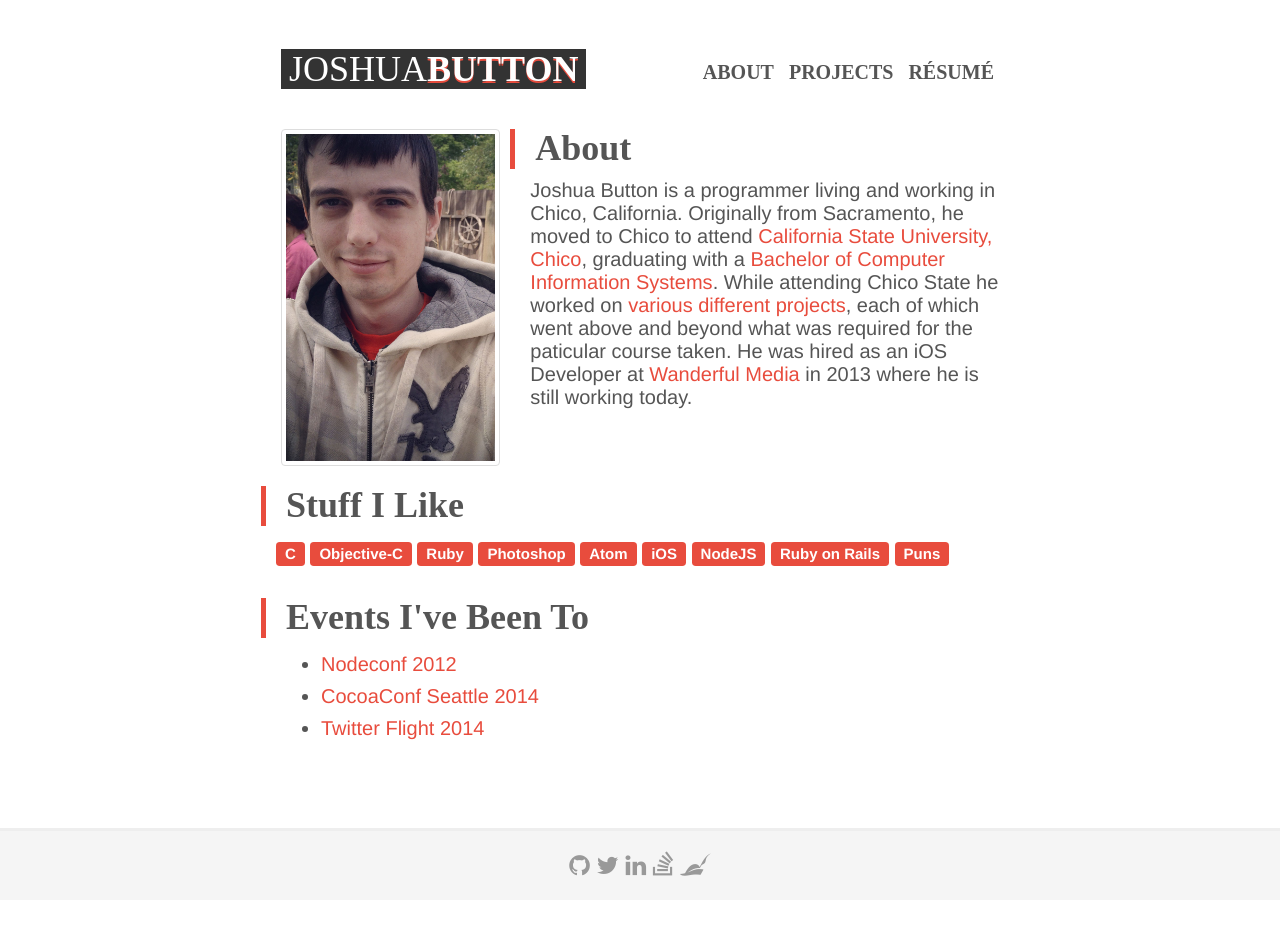
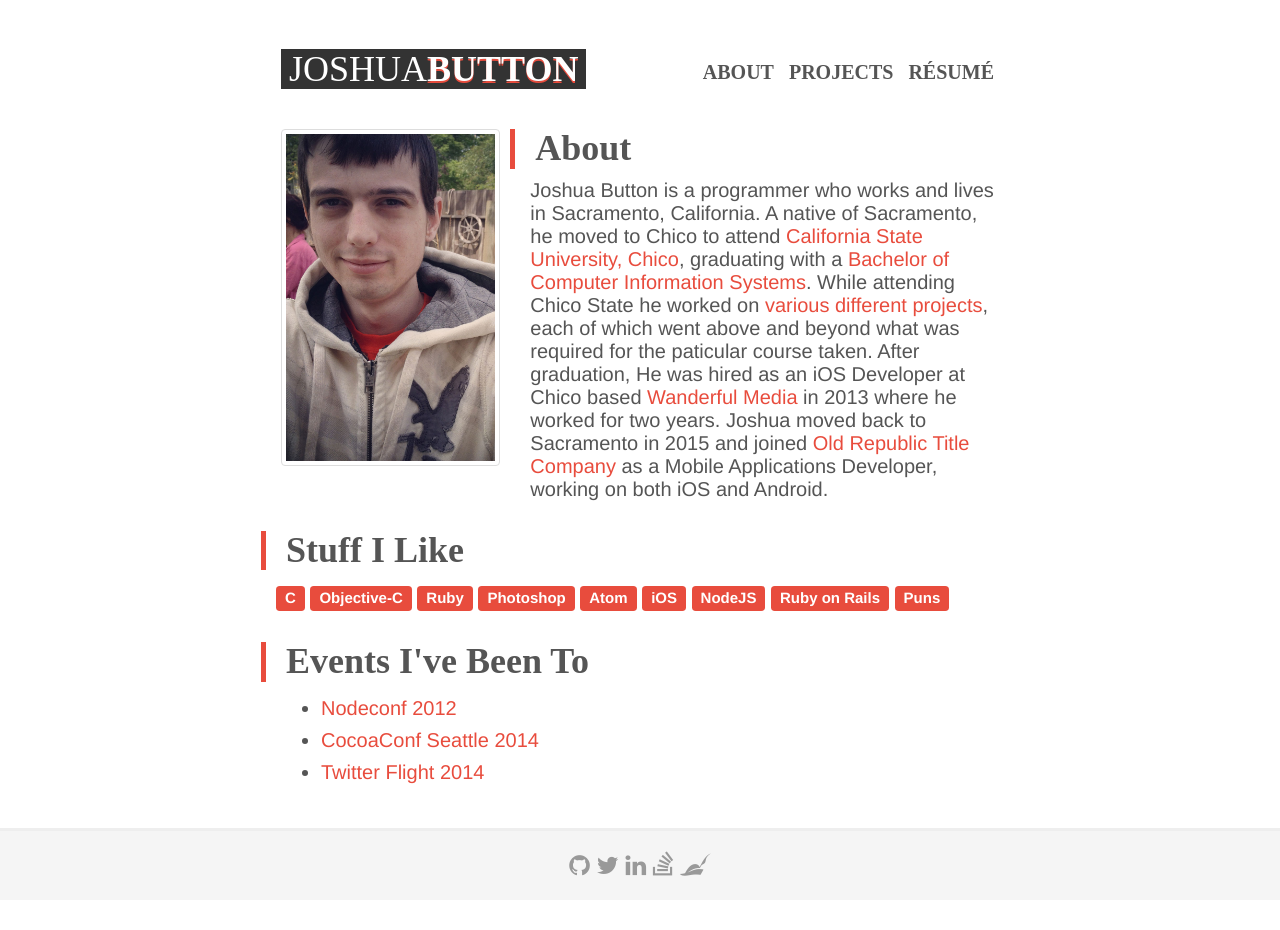
Before and after one commit to jbttn/jbttn.github.io, a Jekyll site: the page built from about/index.html, in a window 1280 px wide. Built offline with Jekyll 4.4.1, drawn with Linux system fonts in a browser that asks for light colours; nearby versions of some CDN libraries; before the commit the page ends 900 px from its top, so only the background shows below that.

Commit message:
[Fix] Bio

```diff
--- a/_includes/about.html
+++ b/_includes/about.html
@@ -1 +1 @@
-Joshua Button is a programmer living and working in Chico, California.  Originally from Sacramento, he moved to Chico to attend <a href="http://www.csuchico.edu/">California State University, Chico</a>, graduating with a <a href="http://en.wikipedia.org/wiki/Bachelor_of_Computer_Information_Systems">Bachelor of Computer Information Systems</a>.  While attending Chico State he worked on <a href="/assets/img/monster-battle.jpg">various</a> <a href="/assets/img/noteorious-poster.jpg">different</a> <a href="/assets/img/pinguin.png">projects</a>, each of which went above and beyond what was required for the paticular course taken.  He was hired as an iOS Developer at <a href="http://www.wanderful.com/">Wanderful Media</a> in 2013 where he is still working today.
+Joshua Button is a programmer who works and lives in Sacramento, California.  A native of Sacramento, he moved to Chico to attend <a href="http://www.csuchico.edu/">California State University, Chico</a>, graduating with a <a href="http://en.wikipedia.org/wiki/Bachelor_of_Computer_Information_Systems">Bachelor of Computer Information Systems</a>.  While attending Chico State he worked on <a href="/assets/img/monster-battle.jpg">various</a> <a href="/assets/img/noteorious-poster.jpg">different</a> <a href="/assets/img/pinguin.png">projects</a>, each of which went above and beyond what was required for the paticular course taken.  After graduation, He was hired as an iOS Developer at Chico based <a href="http://www.wanderful.com/">Wanderful Media</a> in 2013 where he worked for two years.  Joshua moved back to Sacramento in 2015 and joined <a href="http://www.ortc.com" />Old Republic Title Company</a> as a Mobile Applications Developer, working on both iOS and Android.
```
